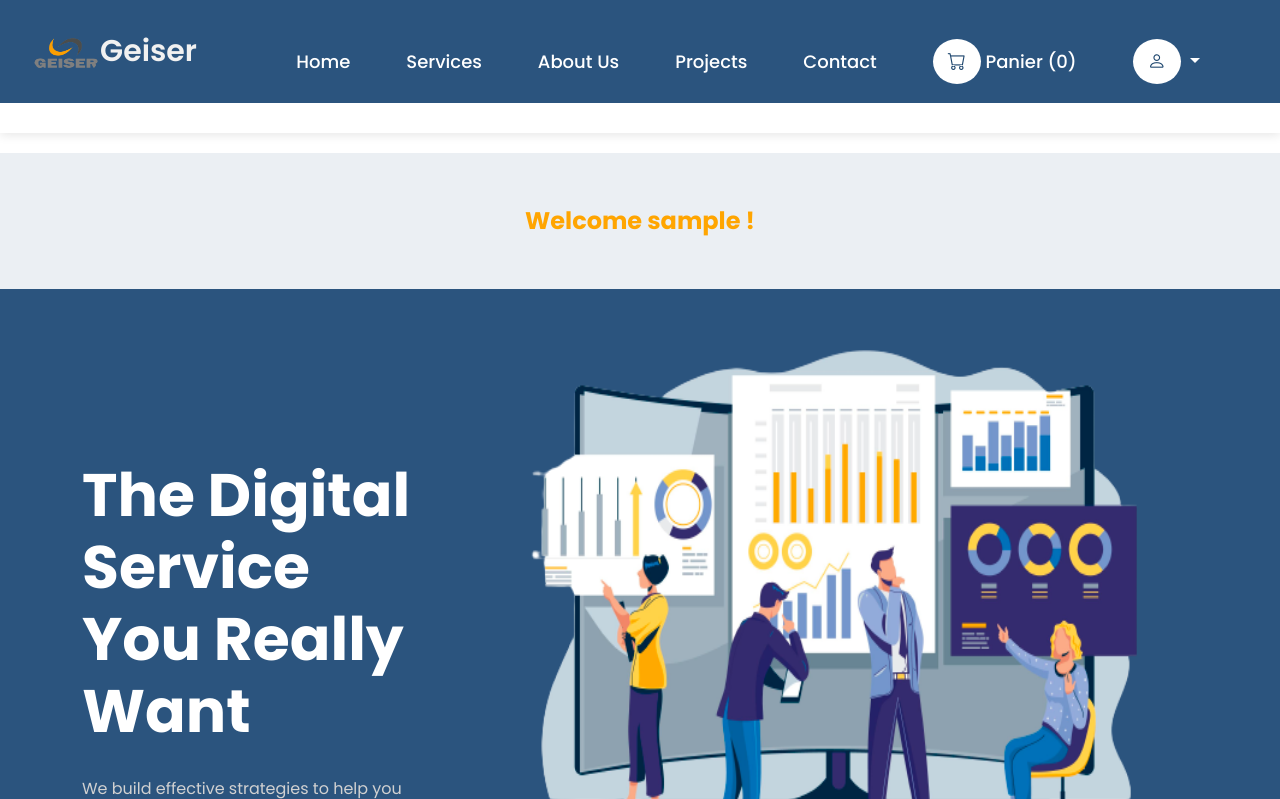
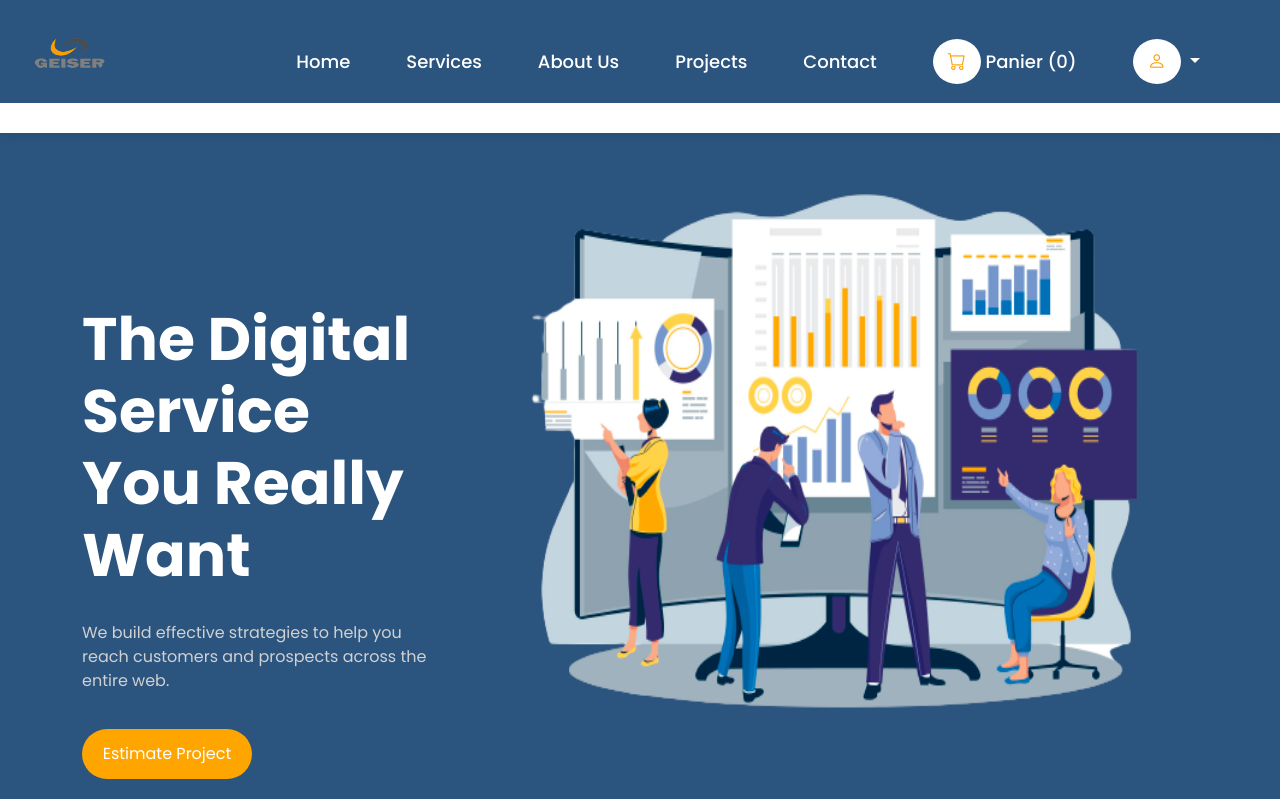
Before and after one commit to mestaouiyoussef/geiser, a PHP site: page /home.php in a window 1280 px wide. Shown: the top 799 px of the page. Run offline with PHP 8.4, Linux system fonts and the light colour scheme; the visitor is signed in with stand-in values (Sample User, id 1); data comes from the database, SQL or seed files in the repository.

Commit message:
Ton message ici

```diff
--- a/css/style.css
+++ b/css/style.css
@@ -844,3 +844,17 @@ footer p {
         letter-spacing: 0;
     }
 }
+
+/* syle des icones de la navbar */
+.bi-cart,
+.bi-person,
+.bi-box-arrow-right,
+.bi-box-arrow-left,
+.navbar .bi-cart,
+.navbar .bi-person,
+.navbar .bi-box-arrow-right,
+.navbar .bi-box-arrow-left {
+    color: #fb9e01 !important;
+    /* Optionnel : pour grossir un peu l'icône */
+    font-size: 1.0em;
+}
--- a/home.php
+++ b/home.php
@@ -39,8 +39,6 @@ if (!isset($_SESSION['cart'])) {
         <nav class="navbar navbar-expand-lg">
             <div class="container-fluid">
                     <img src="images/geiser.png" alt="geiser" style="height: 50px; width: 80px; border-radius: 50%; margin-top: 4px;">
-
-                <a class="navbar-brand" href="#"> Geiser</a>
                 <button class="navbar-toggler" type="button" data-bs-toggle="collapse" data-bs-target="#navbarNav"
                     aria-controls="navbarNav" aria-expanded="false" aria-label="Toggle navigation">
                     <span class="navbar-toggler-icon"></span>
@@ -437,21 +435,26 @@ if (!isset($_SESSION['cart'])) {
 
 
 
-    <script src="https://cdn.jsdelivr.net/npm/bootstrap@5.3.1/dist/js/bootstrap.bundle.min.js"
+<script src="https://cdn.jsdelivr.net/npm/bootstrap@5.3.1/dist/js/bootstrap.bundle.min.js"
         integrity="sha384-HwwvtgBNo3bZJJLYd8oVXjrBZt8cqVSpeBNS5n7C8IVInixGAoxmnlMuBnhbgrkm"
         crossorigin="anonymous"></script>
-        <script>
-    // Masquer le message après 3 secondes (3000 ms)
+
+
+        <!-- welcome message -->
+<script>
+document.addEventListener("DOMContentLoaded", function () {
     setTimeout(function () {
         var welcome = document.getElementById("welcomeMessage");
         if (welcome) {
-            welcome.style.display = "none";
+            welcome.style.transition = "opacity 2s";
+            welcome.style.opacity = "0";
+            setTimeout(function () {
+                welcome.style.display = "none";
+            }, 1000); // attendre la fin du fondu
         }
     }, 3000);
-
-
-
+});
+</script>
 
 </body>
-
 </html>
```
